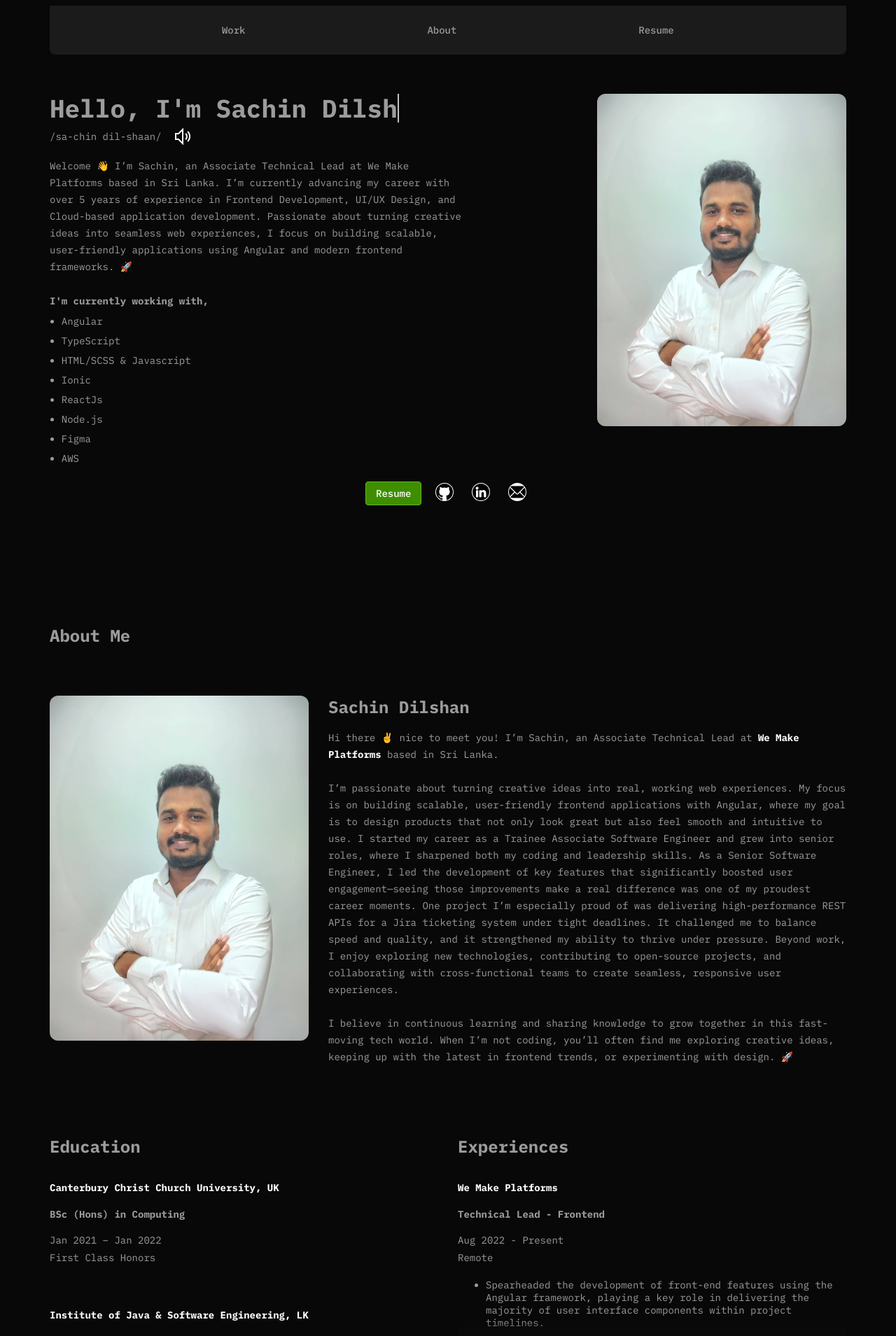
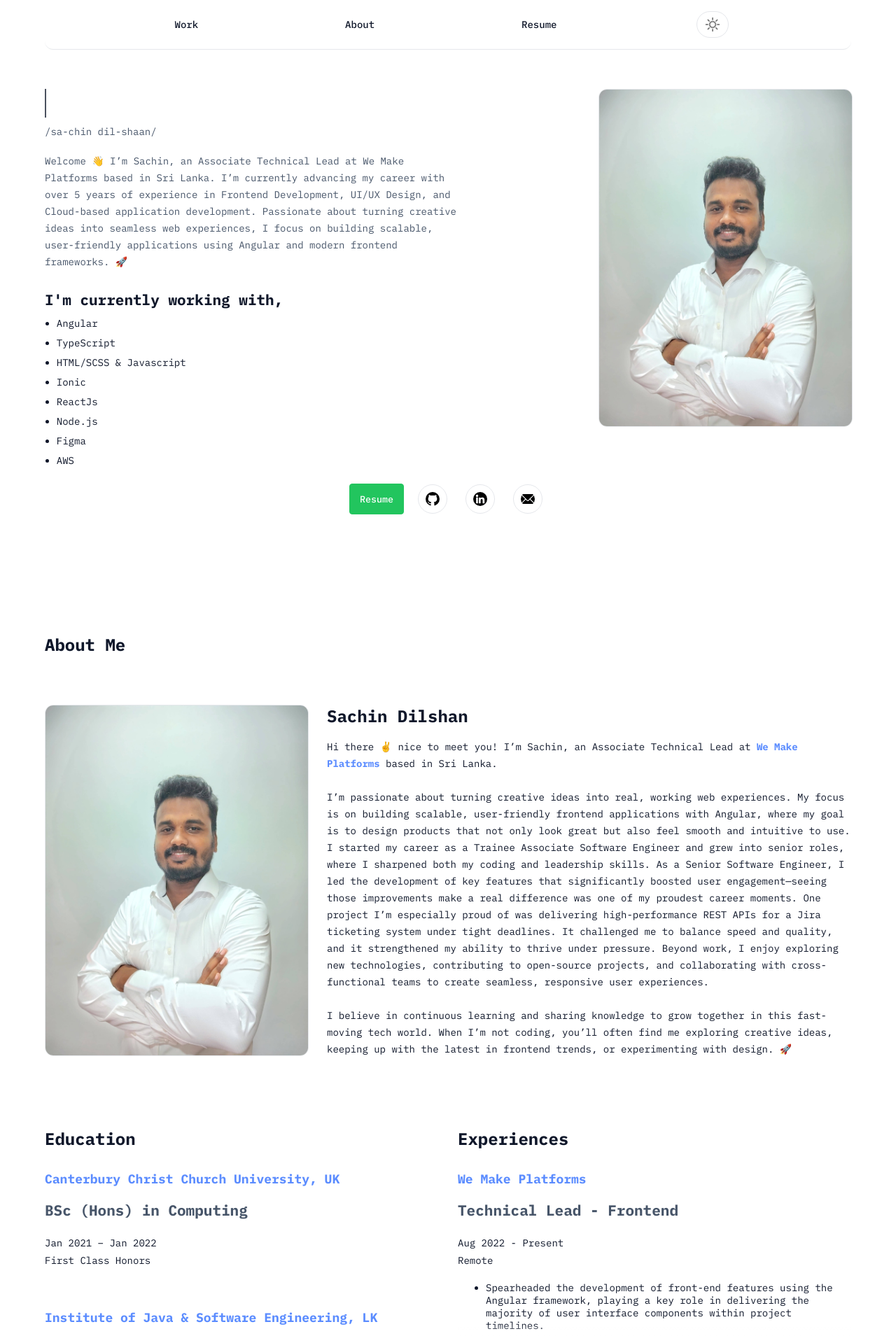
Before and after one commit to toozuuu/protfolio-template-v1, an Angular app: page / in a window 1280 px wide. Shown: the top 1909 px of the page at 70% size. Built offline with nearby package versions, Linux system fonts and the light colour scheme.

Commit message:
added dark/light theme modes

```diff
--- a/src/app/components/shared/header/header.html
+++ b/src/app/components/shared/header/header.html
@@ -2,4 +2,17 @@
   <div class="header-item" (click)="scrollToSection('work-section')">Work</div>
   <div class="header-item" (click)="scrollToSection('about-section')">About</div>
   <div class="header-item" (click)="onViewResume()">Resume</div>
+
+  <button
+    type="button"
+    class="header-item theme-toggle"
+    (click)="toggleTheme()"
+    [attr.aria-pressed]="themeService.theme === 'dark'"
+    [title]="themeService.theme === 'dark' ? 'Switch to light mode' : 'Switch to dark mode'">
+
+    <img
+      ngSrc="{{ themeService.theme === 'dark' ? 'assets/moon.png' : 'assets/light.png' }}"
+      [attr.alt]="themeService.theme === 'dark' ? 'Dark mode' : 'Light mode'"
+      width="24" height="24" priority />
+  </button>
 </div>
--- a/src/app/components/shared/header/header.scss
+++ b/src/app/components/shared/header/header.scss
@@ -2,19 +2,43 @@
   display: flex;
   flex-direction: row;
   justify-content: space-evenly;
-  border-radius: 0 0 8px 8px;
-  background: #1b1b1b;
-  height: 70px;
   align-items: center;
   gap: 1rem;
+  height: 70px;
+  border-radius: 0 0 var(--radius) var(--radius);
+  background: var(--card);
+  border-bottom: 1px solid var(--border);
+  transition: background var(--dur) ease, color var(--dur) ease;
 
   .header-item {
-    background: #1b1b1b;
+    background: transparent;
     font-weight: 500;
+    color: var(--text);
+    padding: 0.5rem 0.75rem;
+    border-radius: 6px;
+    transition: color var(--dur) ease, background var(--dur) ease;
+
+    &:hover {
+      color: var(--accent);
+      background: color-mix(in oklab, var(--accent) 15%, transparent);
+    }
   }
 
-  .header-item:hover {
-    font-weight: 600;
-    color: #62ba1b;
+  .theme-toggle {
+    display: inline-flex;
+    align-items: center;
+    justify-content: center;
+    border: 1px solid var(--border);
+    background: var(--card);
+    border-radius: 999px;
+    padding: 6px 10px;
+    line-height: 0;
+
+    &:hover {
+      border-color: color-mix(in oklab, var(--primary) 40%, var(--border));
+      box-shadow: 0 6px 20px color-mix(in oklab, var(--primary) 25%, transparent);
+    }
+
+    img { display: block; }
   }
 }
--- a/src/app/components/shared/header/header.ts
+++ b/src/app/components/shared/header/header.ts
@@ -1,14 +1,19 @@
-import { ViewportScroller } from '@angular/common';
+import { NgOptimizedImage, ViewportScroller } from '@angular/common';
 import { Component } from '@angular/core';
+import {ThemeService} from '../../../core/theme.service';
 
 @Component({
   selector: 'app-header',
-  imports: [],
+  standalone: true,
+  imports: [NgOptimizedImage],
   templateUrl: './header.html',
   styleUrl: './header.scss',
 })
 export class Header {
-  constructor(private readonly viewportScroller: ViewportScroller) {}
+  constructor(
+    private readonly viewportScroller: ViewportScroller,
+    public readonly themeService: ThemeService,
+  ) {}
 
   scrollToSection(sectionId: string) {
     this.viewportScroller.scrollToAnchor(sectionId);
@@ -21,4 +26,12 @@ export class Header {
       'noopener,noreferrer'
     );
   }
+
+  toggleTheme() {
+    this.themeService.toggle();
+  }
+
+  useSystemTheme() {
+    this.themeService.useSystem();
+  }
 }
--- a/src/app/components/social-buttons/social-buttons.scss
+++ b/src/app/components/social-buttons/social-buttons.scss
@@ -1,13 +1,37 @@
-
 .social-buttons {
   display: flex;
   flex-direction: row;
-  justify-content: start;
+  justify-content: flex-start;
   gap: 1rem;
   flex-wrap: wrap;
   width: 100%;
   margin-inline: auto;
   margin-bottom: 1rem;
+
+  a {
+    display: inline-flex;
+    align-items: center;
+    justify-content: center;
+    width: 40px;
+    height: 40px;
+    border-radius: 50%;
+    background: var(--card);
+    color: var(--text);
+    border: 1px solid var(--border);
+    transition: background var(--dur) ease, color var(--dur) ease, box-shadow var(--dur) ease;
+
+    &:hover {
+      background: var(--accent);
+      color: #fff;
+      box-shadow: 0 6px 20px color-mix(in oklab, var(--accent) 40%, transparent);
+    }
+
+    img,
+    svg {
+      width: 20px;
+      height: 20px;
+    }
+  }
 }
 
 @media (max-width: 992px) {
--- /dev/null
+++ b/src/app/core/theme.service.ts
@@ -0,0 +1,60 @@
+import { Injectable, Inject, PLATFORM_ID } from '@angular/core';
+import { DOCUMENT, isPlatformBrowser } from '@angular/common';
+
+export type Theme = 'light' | 'dark';
+const STORAGE_KEY = 'site-theme';
+
+@Injectable({ providedIn: 'root' })
+export class ThemeService {
+  theme: Theme = 'light';
+  private readonly isBrowser: boolean;
+
+  constructor(
+    @Inject(DOCUMENT) private readonly doc: Document,
+    @Inject(PLATFORM_ID) platformId: Object
+  ) {
+    this.isBrowser = isPlatformBrowser(platformId);
+
+    if (this.isBrowser) {
+      const saved = localStorage.getItem(STORAGE_KEY) as Theme | null;
+      if (saved) {
+        this.set(saved);
+        return;
+      }
+
+      const prefersDark = window.matchMedia('(prefers-color-scheme: dark)').matches;
+      this.set(prefersDark ? 'dark' : 'light');
+
+      window
+        .matchMedia('(prefers-color-scheme: dark)')
+        .addEventListener('change', e => {
+          if (!localStorage.getItem(STORAGE_KEY)) {
+            this.set(e.matches ? 'dark' : 'light');
+          }
+        });
+    } else {
+      this.set('light');
+    }
+  }
+
+  set(next: Theme) {
+    this.theme = next;
+    this.doc.documentElement.setAttribute('data-theme', next);
+  }
+
+  toggle() {
+    const next: Theme = this.theme === 'dark' ? 'light' : 'dark';
+    this.set(next);
+    if (this.isBrowser) {
+      localStorage.setItem(STORAGE_KEY, next);
+    }
+  }
+
+  useSystem() {
+    if (this.isBrowser) {
+      localStorage.removeItem(STORAGE_KEY);
+      const prefersDark = window.matchMedia('(prefers-color-scheme: dark)').matches;
+      this.set(prefersDark ? 'dark' : 'light');
+    }
+  }
+}
--- a/src/app/pages/home/home.scss
+++ b/src/app/pages/home/home.scss
@@ -1,64 +1,84 @@
+/* =========================================================
+   HOME SECTION (THEME READY + RESPONSIVE)
+========================================================= */
+
 .home-section {
   display: flex;
   flex-direction: column;
   align-items: center;
-  --bg: #0b0b0b;
 }
 
+/* prevent horizontal overflow */
 html,
 body {
   width: 100%;
   overflow-x: hidden;
 }
 
+/* header wrapper */
 .home-section app-header {
   width: min(1200px, 90%);
   margin-inline: auto;
 }
 
+/* hero / introduction grid */
 .home-section .introduction-section {
   display: grid;
-  grid-template-columns: 2fr 1fr;
+  grid-template-columns: 2fr 1fr; /* text left, image right */
   gap: 6rem;
   width: min(1200px, 90%);
   padding-block: 4rem 1rem;
   margin-inline: auto;
 }
 
+/* headline */
 .home-section .introduction-section h1 {
   line-height: 1.15;
+  color: var(--text);
 }
 
+/* intro paragraph */
 .home-section .introduction-section p {
   max-width: 70ch;
-  margin: 0 0 1.5rem;
-  margin-top: 1rem;
+  margin: 1rem 0 1.5rem;
+  color: var(--text-muted);
 }
 
+/* pronunciation row */
 .name-speak {
   display: flex;
   align-items: center;
   gap: 1rem;
+  color: var(--text-muted);
 }
 
+/* sub-heading */
 .home-section .introduction-section h2 {
   margin: 2rem 0 0.75rem;
+  color: var(--text);
 }
 
+/* skill list */
 .home-section .introduction-section ul {
   margin: 0.5rem 0 0;
   padding-left: 1.2rem;
+  color: var(--text);
 }
 
+/* profile image */
 .home-section .introduction-section .col .profile-picture {
   width: 100%;
   height: auto;
   border-radius: 12px;
   display: block;
   object-fit: cover;
+  border: 1px solid var(--border);
+  background: var(--card);
 }
 
-/* Work section (optional) */
+/* =========================================================
+   WORK SECTION
+========================================================= */
 .work-section {
   width: min(1200px, 90%);
   margin-inline: auto;
@@ -66,9 +86,16 @@ body {
   margin-top: 6rem;
   margin-bottom: 6rem;
   display: block;
+
+  background: var(--card);
+  border: 1px solid var(--border);
+  border-radius: 12px;
+  box-shadow: var(--shadow);
 }
 
-/* About */
+/* =========================================================
+   ABOUT SECTION
+========================================================= */
 .about-section {
   width: min(1200px, 90%);
   margin-inline: auto;
@@ -79,6 +106,7 @@ body {
   gap: 2rem;
 }
 
+/* two-column layout for about */
 .about-section .section1 {
   display: grid;
   grid-template-columns: 1fr 2fr;
@@ -90,13 +118,17 @@ body {
   width: 100%;
   height: auto;
   object-fit: cover;
+  border: 1px solid var(--border);
+  background: var(--card);
 }
 
 .about-section .section1 .details h1 {
   font-size: 24px;
   margin-top: 0;
+  color: var(--text);
 }
 
+/* education + experiences grid */
 .about-section .section2 {
   display: grid;
   grid-template-columns: 1fr 1fr;
@@ -106,6 +138,7 @@ body {
 
 .about-section .section2 h1 {
   font-size: 24px;
+  color: var(--text);
 }
 
 .about-section .section2 .education .educationItem,
@@ -115,6 +148,7 @@ body {
   gap: 0.5rem;
   margin-top: 30px;
   margin-bottom: 60px;
+  color: var(--text);
 }
 
 .about-section .section2 .education .educationItem h1,
@@ -126,8 +160,10 @@ body {
 .about-section .section2 .education .educationItem h2,
 .about-section .section2 .experiences .experienceItem h2 {
   margin-top: 0;
+  color: var(--text-muted);
 }
 
+/* skills list */
 .skills-section {
   margin-top: 5rem;
 }
@@ -136,53 +172,40 @@ body {
   flex-direction: column;
   gap: 0.5rem;
   margin-bottom: 1rem;
+  background: var(--card);
+  border: 1px solid var(--border);
+  border-radius: 12px;
+  padding: 0.75rem 1rem;
 }
 .skills-section .skill-item h1 {
   font-size: 18px;
+  color: var(--text);
+}
+.skills-section .skill-item .tags .item {
+  color: var(--text);
 }
 
-/* Reveal animations */
+/* =========================================================
+   REVEAL ANIMATIONS
+========================================================= */
 @keyframes fade-up {
-  from {
-    opacity: 0;
-    transform: translateY(18px);
-  }
-  to {
-    opacity: 1;
-    transform: translateY(0);
-  }
+  from { opacity: 0; transform: translateY(18px); }
+  to   { opacity: 1; transform: translateY(0); }
 }
 @keyframes fade-in {
-  from {
-    opacity: 0;
-  }
-  to {
-    opacity: 1;
-  }
-}
-.reveal {
-  opacity: 0;
-  will-change: transform, opacity;
-}
-.reveal.in {
-  animation: fade-up 600ms ease-out forwards;
-}
-.reveal.fade {
-  animation: fade-in 500ms ease-out forwards;
-}
-.reveal.stagger-1 {
-  animation-delay: 80ms;
-}
-.reveal.stagger-2 {
-  animation-delay: 160ms;
-}
-.reveal.stagger-3 {
-  animation-delay: 240ms;
-}
-.reveal.stagger-4 {
-  animation-delay: 320ms;
+  from { opacity: 0; }
+  to   { opacity: 1; }
 }
 
+.reveal { opacity: 0; will-change: transform, opacity; }
+.reveal.in   { animation: fade-up 600ms ease-out forwards; }
+.reveal.fade { animation: fade-in 500ms ease-out forwards; }
+.reveal.stagger-1 { animation-delay: 80ms; }
+.reveal.stagger-2 { animation-delay: 160ms; }
+.reveal.stagger-3 { animation-delay: 240ms; }
+.reveal.stagger-4 { animation-delay: 320ms; }
+
+/* collapsible experience items */
 .collapsible {
   position: relative;
   overflow: hidden;
@@ -194,17 +217,20 @@ body {
   inset: auto 0 0 0;
   height: 3.25rem;
   pointer-events: none;
-  background: linear-gradient(to bottom, rgba(0, 0, 0, 0) 0%, var(--bg) 70%);
+  background: linear-gradient(to bottom, rgba(0,0,0,0) 0%, var(--bg) 70%);
 }
+
+/* see more button */
 .see-more-btn {
   display: inline-flex;
   align-items: center;
   gap: 0.5rem;
   margin-top: 1rem;
   padding: 0.5rem 0.75rem;
-  border: 1px solid currentColor;
+  border: 1px solid color-mix(in oklab, var(--primary) 40%, var(--border));
   border-radius: 8px;
-  background: transparent;
+  background: color-mix(in oklab, var(--primary) 14%, transparent);
+  color: var(--text);
   font: inherit;
   width: 100px;
   justify-content: center;
@@ -213,11 +239,14 @@ body {
   bottom: -40px;
 }
 
+/* =========================================================
+   TYPEWRITER EFFECT
+========================================================= */
 .cursor {
   position: relative;
   display: inline-block;
   margin: 0 auto 0 0;
-  border-right: 2px solid rgba(255, 255, 255, 0.75);
+  border-right: 2px solid color-mix(in oklab, var(--text) 75%, transparent);
   font-size: clamp(22px, 3vw, 36px);
   white-space: nowrap;
   overflow: hidden;
@@ -226,45 +255,33 @@ body {
 }
 .typewriter-animation {
   animation: typewriter 5s steps(var(--chars)) 0.8s 1 both,
-    blinkingCursor 0.5s step-end 10 0.8s both;
+  blinkingCursor 0.5s step-end 10 0.8s both;
 }
 @keyframes typewriter {
-  from {
-    width: 0;
-  }
-  to {
-    width: calc(var(--chars) * 1ch);
-  }
+  from { width: 0; }
+  to   { width: calc(var(--chars) * 1ch); }
 }
 @keyframes blinkingCursor {
-  0% {
-    border-right-color: rgba(255, 255, 255, 0.75);
-  }
-  50% {
-    border-right-color: transparent;
-  }
-  100% {
-    border-right-color: transparent;
-  }
+  0%   { border-right-color: color-mix(in oklab, var(--text) 75%, transparent); }
+  50%  { border-right-color: transparent; }
+  100% { border-right-color: transparent; }
 }
 
+/* =========================================================
+   RESPONSIVE QUERIES
+========================================================= */
+
+/* large screens tighten gap */
 @media (max-width: 1400px) {
-  .home-section .introduction-section {
-    gap: 5rem;
-  }
+  .home-section .introduction-section { gap: 5rem; }
 }
 @media (max-width: 1200px) {
-  .home-section .introduction-section {
-    gap: 4rem;
-  }
-  .home-section app-header {
-    width: min(1100px, 92%);
-  }
-  .work-section,
-  .about-section {
-    width: min(1100px, 92%);
-  }
+  .home-section .introduction-section { gap: 4rem; }
+  .home-section app-header { width: min(1100px, 92%); }
+  .work-section, .about-section { width: min(1100px, 92%); }
 }
+
+/* tablets */
 @media (max-width: 992px) {
   .home-section .introduction-section {
     grid-template-columns: 1fr;
@@ -273,9 +290,7 @@ body {
     padding-block: 3rem 0.75rem;
     text-align: left;
   }
-  .home-section .introduction-section .col:last-child {
-    order: -1;
-  }
+  .home-section .introduction-section .col:last-child { order: -1; } /* image first */
   .home-section .introduction-section .col .profile-picture {
     max-width: 520px;
     margin-inline: auto;
@@ -285,51 +300,43 @@ body {
     gap: 1.75rem;
     padding-block: 3rem 0.75rem;
   }
-  .about-section .section1 {
-    grid-template-columns: 1fr;
-  }
+  .about-section .section1 { grid-template-columns: 1fr; }
   .about-section .section2 {
     grid-template-columns: 1fr;
     gap: 1.5rem;
     margin-top: 2rem;
   }
 }
+
+/* phablets */
 @media (max-width: 768px) {
-  .home-section .introduction-section {
-    width: 94%;
-    gap: 2.2rem;
-  }
+  .home-section .introduction-section { width: 94%; gap: 2.2rem; }
   .home-section .introduction-section p,
-  .home-section .introduction-section li {
-    font-size: 1rem;
-  }
-  .home-section .introduction-section ul {
-    padding-left: 1rem;
-  }
+  .home-section .introduction-section li { font-size: 1rem; line-height: 1.6; }
+  .home-section .introduction-section ul { padding-left: 1rem; }
+  .work-section, .about-section { width: 94%; }
+}
+
+/* small phones */
+@media (max-width: 600px) {
+  .home-section,
   .work-section,
   .about-section {
-    width: 94%;
+    padding-left: max(1rem, env(safe-area-inset-left));
+    padding-right: max(1rem, env(safe-area-inset-right));
   }
-}
-@media (max-width: 600px) {
+
   .home-section .introduction-section {
     width: 92%;
     gap: 2rem;
     padding-block: 2.5rem 0.5rem;
   }
-  .home-section .introduction-section h1 {
-    font-size: clamp(20px, 6vw, 28px);
-  }
-  .home-section .introduction-section h2 {
-    font-size: 1.1rem;
-  }
+  .home-section .introduction-section h1 { font-size: clamp(20px, 6vw, 28px); }
+  .home-section .introduction-section h2 { font-size: 1.1rem; }
   .home-section .introduction-section p,
-  .home-section .introduction-section li {
-    font-size: 0.98rem;
-  }
+  .home-section .introduction-section li { font-size: 0.98rem; }
 
-  .work-section,
-  .about-section {
+  .work-section, .about-section {
     width: 92%;
     padding-block: 2.5rem 0.5rem;
     margin-top: 4rem;
@@ -337,20 +344,26 @@ body {
   }
 
   .about-section .section1 .details h1,
-  .about-section .section2 h1 {
-    font-size: 22px;
+  .about-section .section2 h1 { font-size: 22px; }
+
+  .about-section .section2 .education .educationItem h1,
+  .about-section .section2 .experiences .experienceItem h1 { font-size: 16px; }
+
+  .see-more-btn {
+    position: static;
+    width: 100%;
+    margin-top: .75rem;
+    padding: .75rem 1rem;
+    border-radius: 10px;
   }
 
-  .about-section .section2 .education .educationItem h1,
-  .about-section .section2 .experiences .experienceItem h1 {
-    font-size: 16px;
-  }
+  .collapsible:not(.expanded)::after { height: 2.25rem; } /* shorten fade */
 }
+
+/* very small phones */
 @media (max-width: 480px) {
   .home-section app-header,
-  .home-section .introduction-section {
-    width: 100%;
-  }
+  .home-section .introduction-section { width: 100%; }
 
   .home-section .introduction-section {
     grid-template-columns: 1fr;
@@ -359,54 +372,36 @@ body {
     margin-inline: 0;
     text-align: left;
   }
-  .home-section .introduction-section .col:last-child {
-    order: -1;
+  .home-section .introduction-section .col:last-child { order: -1; }
+  .home-section .introduction-section .col .profile-picture {
+    max-width: 100%; height: auto; border-radius: 12px; object-fit: cover;
   }
-  .home-section .introduction-section .col .profile-picture {
-    max-width: 100%;
-    height: auto;
-    border-radius: 12px;
-    object-fit: cover;
-  }
-  .home-section .introduction-section h1 {
-    margin: 0 0 0.75rem;
-  }
-  .home-section .introduction-section h2 {
-    margin: 1rem 0 0.5rem;
-    font-size: 1rem;
-  }
+  .home-section .introduction-section h1 { margin: 0 0 0.75rem; }
+  .home-section .introduction-section h2 { margin: 1rem 0 0.5rem; font-size: 1rem; }
   .home-section .introduction-section p,
-  .home-section .introduction-section li {
-    font-size: 0.95rem;
-  }
+  .home-section .introduction-section li { font-size: 0.95rem; }
 
-  .work-section,
-  .about-section {
+  .work-section, .about-section {
     width: 100%;
     padding: 1rem;
     margin-inline: 0;
   }
+
+  .cursor { --chars: 22; }
 }
+
+/* ultra small */
 @media (max-width: 380px) {
-  .cursor {
-    font-size: clamp(18px, 7vw, 24px);
-  }
+  .cursor { font-size: clamp(18px, 7vw, 24px); }
 }
 @media (max-width: 360px) {
-  .home-section .introduction-section {
-    padding: 0.75rem;
-    gap: 1rem;
-  }
-  .cursor {
-    font-size: clamp(14px, 6.5vw, 20px);
-  }
+  .home-section .introduction-section { padding: 0.75rem; gap: 1rem; }
+  .cursor { font-size: clamp(14px, 6.5vw, 20px); --chars: 18; }
+  .typewriter-animation { animation: none; border-right: 0; }
 }
+
+/* reduced motion fallback */
 @media (prefers-reduced-motion: reduce) {
-  .typewriter-animation {
-    animation: none;
-    border-right: 0;
-  }
-  .collapsible {
-    transition: none;
-  }
+  .typewriter-animation { animation: none; border-right: 0; }
+  .collapsible { transition: none; }
 }
--- a/src/styles.scss
+++ b/src/styles.scss
@@ -1,28 +1,61 @@
 @import url('https://fonts.googleapis.com/css2?family=IBM+Plex+Mono:ital,wght@0,100;0,200;0,300;0,400;0,500;0,600;0,700;1,100;1,200;1,300;1,400;1,500;1,600;1,700&display=swap');
 
+/* ---------- Base (light theme) ---------- */
+:root {
+  --bg: #ffffff;
+  --bg-soft: #f6f7f9;
+  --text: #0f172a;
+  --text-muted: #475569;
+  --primary: #5b8cff;
+  --accent: #22c55e;
+  --border: #e5e7eb;
+  --card: #ffffff;
+  --shadow: 0 10px 30px rgba(2, 6, 23, 0.06);
+
+  --radius: 12px;
+  --dur: 0.25s;
+}
+
+/* ---------- Dark theme ---------- */
+:root[data-theme="dark"] {
+  --bg: #0b1220;
+  --bg-soft: #0f172a;
+  --text: #e5e7eb;
+  --text-muted: #94a3b8;
+  --primary: #8ab4ff;
+  --accent: #34d399;
+  --border: #1f2937;
+  --card: #0f172a;
+  --shadow: 0 10px 30px rgba(0, 0, 0, 0.35);
+}
+
+/* ---------- Reset & globals ---------- */
 * {
-  font-family: 'IBM Plex Mono';
-  background: #080808;
-  color: #9c9c9c;
-  font-size: 14px;
+  font-family: 'IBM Plex Mono', monospace;
   scroll-behavior: smooth;
   cursor: url('assets/cursor.png'), auto;
+  transition: background-color var(--dur) ease, color var(--dur) ease;
+}
+
+html,
+body {
+  background: var(--bg);
+  color: var(--text);
+  font-size: 14px;
+  margin: 0;
+  padding: 0;
 }
 
 a {
   background-color: transparent;
-  color: white;
+  color: var(--primary);
   text-decoration: none;
 }
 
-p {
-  line-height: 24px;
-}
+p { line-height: 24px; }
+li { margin-bottom: 10px; }
 
-li {
-  margin-bottom: 10px;
-}
-
+/* ---------- Buttons ---------- */
 button {
   border: none;
   background: none;
@@ -30,14 +63,14 @@ button {
   &.default {
     padding: 0.5rem 1rem;
     font-weight: 500;
+    border-radius: 4px;
+    border: 1px solid var(--accent);
+    background: var(--accent);
+    color: #fff;
     transition: all 0.3s ease;
-    border-radius: 4px;
-    border: 1px solid #62ba1b;
-    background: #3f8e00;
-    color: white;
 
     &:hover {
-      box-shadow: 0 8px 30px 0 rgba(63, 142, 0, 0.5);
+      box-shadow: 0 8px 30px rgba(34, 197, 94, 0.5); /* accent green glow */
     }
   }
 
@@ -45,23 +78,24 @@ button {
     img {
       width: 24px;
       height: 24px;
-      background-color: white;
+      background-color: var(--card);
       border-radius: 50%;
       padding: 1px;
+      transition: all 0.3s ease;
     }
 
-    :hover {
-      img {
-        box-shadow: 0 8px 30px 0 rgba(255, 255, 255, 0.5);
-        background-color: #62ba1b;
-      }
+    &:hover img {
+      box-shadow: 0 8px 30px rgba(255, 255, 255, 0.5);
+      background-color: var(--accent);
     }
   }
 }
 
+/* ---------- Sections ---------- */
 .section-title {
   font-size: 24px;
   margin-bottom: 3rem;
+  color: var(--text);
 }
 
 .tags {
@@ -72,25 +106,29 @@ button {
   margin-bottom: 1.25rem;
 
   .item {
-    color: #ece7e7;
-    border: 1px solid #ece7e7;
+    color: var(--text);
+    border: 1px solid var(--border);
     border-radius: 4px;
     padding: 6px 10px;
     font-size: 0.875rem;
     line-height: 1;
     white-space: nowrap;
+    background: var(--card);
+    transition: all 0.3s ease;
   }
 
   .item:hover {
-    box-shadow: 0 8px 30px 0 rgba(255, 255, 255, 0.5);
-    background-color: #62ba1b;
+    box-shadow: 0 8px 30px rgba(0, 0, 0, 0.15);
+    background-color: var(--accent);
+    color: #fff;
   }
 }
 
+/* ---------- Preloader ---------- */
 #preloader {
   position: fixed;
   inset: 0;
-  background: #080808;
+  background: var(--bg);
   display: grid;
   place-items: center;
   z-index: 9999;
@@ -114,8 +152,8 @@ button {
   height: 46px;
   margin: 1px;
   border-radius: 50%;
-  border: 5px solid white;
-  border-color: white transparent white transparent;
+  border: 5px solid var(--text);
+  border-color: var(--text) transparent var(--text) transparent;
   animation: spin 1.2s linear infinite;
 }
 
```
Also changed, not shown: src/app/components/project-card/project-card.scss (+72 -22 lines), src/app/components/shared/footer/footer.scss (+18 -0 lines), src/assets/light.png (added), src/assets/moon.png (added).
